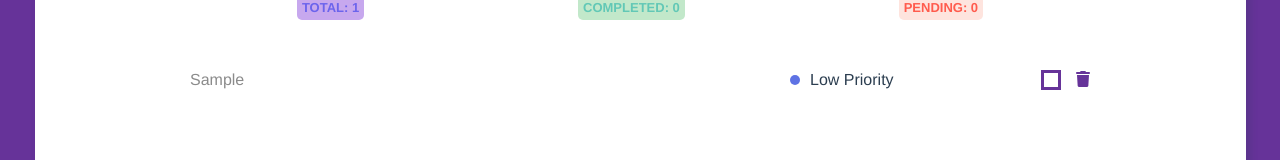
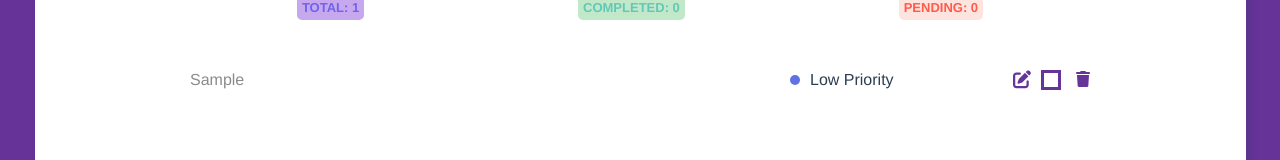
Before and after one commit to simabui/vue-todo, a Vue app: page / in a window 1280 px wide. Both pictures are taken after typing "Sample" into the empty fields and a click on the button 1089 px from the left and 118 px from the top of the page. Shown: the part 187-347 px from the top of the page. Built offline with nearby package versions, Linux system fonts and the light colour scheme.

Commit message:
add transition

```diff
--- a/src/components/Form.vue
+++ b/src/components/Form.vue
@@ -43,6 +43,7 @@ export default {
           priority: "low",
           id: uuidv4(),
         });
+        this.todo = "";
       }
     },
     checkForm: function() {
--- a/src/components/todo/ToDoItem.vue
+++ b/src/components/todo/ToDoItem.vue
@@ -1,11 +1,14 @@
 <template>
-  <div class="todo__item">
+  <li class="todo__item">
     <span class="todo__text">{{ todo.text }}</span>
     <div class="todo__menu">
       <p class="todo__priority" :class="'todo__priority-' + todo.priority">{{ todo.priority }} Priority</p>
       <div class="icons-menu">
+        <span class="edit">
+          <i class="fas fa-edit"></i>
+        </span>
         <input type="checkbox" id="checkmark" class="todo__checkmark" />
-        <label class="label-container" for="checkmark" v-on:click="handleClick">
+        <label class="label-container" for="checkmark" v-on:click="handleComplete">
           <span class="checkmark">
             <span class="checkmark__icon" :class="todo.completed && 'checkmark__icon-completed'">
               <i class="fas fa-check"></i>
@@ -17,7 +20,7 @@
         </span>
       </div>
     </div>
-  </div>
+  </li>
 </template>
 <script>
 import { mapMutations } from "vuex";
@@ -32,7 +35,7 @@ export default {
   },
   methods: {
     ...mapMutations(["setCompleted", "removeToDo"]),
-    handleClick() {
+    handleComplete() {
       this.setCompleted({ id: this.todo.id });
     },
     handleRemove() {
@@ -46,10 +49,8 @@ export default {
   &__item {
     display: flex;
     justify-content: space-between;
-    align-items: center;
     margin: auto;
     max-width: 900px;
-
     &:not(:last-child) {
       margin-bottom: 30px;
     }
@@ -60,15 +61,28 @@ export default {
   &__priority {
     margin: 0;
     text-transform: capitalize;
+    &:before {
+      content: "";
+      display: inline-block;
+      width: 10px;
+      height: 10px;
+      border-radius: 50%;
+      margin-right: 10px;
+    }
+
     &-low {
       &:before {
-        content: "";
-        display: inline-block;
-        width: 10px;
-        height: 10px;
-        border-radius: 50%;
         background-color: #5e72e4;
-        margin-right: 10px;
+      }
+    }
+    &-medium {
+      &:before {
+        background-color: #ffbb33;
+      }
+    }
+    &-high {
+      &:before {
+        background-color: #f5365c;
       }
     }
   }
@@ -137,4 +151,11 @@ export default {
     }
   }
 }
+
+.edit {
+  font-size: 18px;
+  margin-right: 10px;
+  color: rebeccapurple;
+  cursor: pointer;
+}
 </style>
--- a/src/components/todo/ToDoList.vue
+++ b/src/components/todo/ToDoList.vue
@@ -1,6 +1,8 @@
 <template>
   <div class="todo__list">
-    <ToDoItem v-for="todo in todos" v-bind:key="todo.id" :todo="todo" />
+    <transition-group name="list" tag="ul">
+      <ToDoItem v-for="todo in todos" v-bind:key="todo.id" :todo="todo" />
+    </transition-group>
   </div>
 </template>
 
@@ -21,5 +23,25 @@ export default {
 <style lang="scss">
 .todo__list {
   margin-top: 50px;
+  position: relative;
+}
+
+// animation
+.list-enter-active,
+.list-leave-active {
+  transition: all 0.5s;
+}
+.list-leave-active {
+  width: 100%;
+  position: absolute;
+}
+.list-enter,
+.list-leave-to {
+  transform: translateX(-100px);
+  opacity: 0;
+}
+// smooth moving in lists
+.list-move {
+  transition: all 1s;
 }
 </style>
--- a/src/store/store.js
+++ b/src/store/store.js
@@ -10,7 +10,7 @@ const store = new Vuex.Store({
   },
   mutations: {
     [types.ADD_TO_DO](state, payload) {
-      state.todos.push(payload);
+      state.todos.unshift(payload);
     },
     [types.SET_COMPLETED](state, payload) {
       const todo = state.todos.find((todo) => todo.id === payload.id);
```
